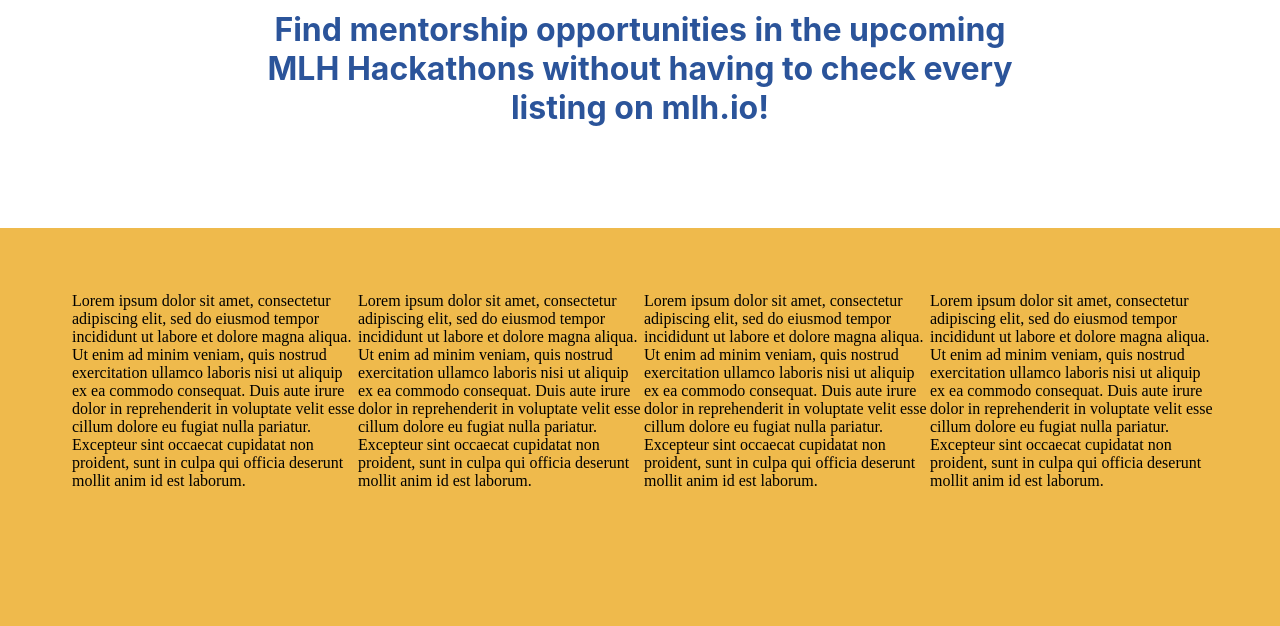
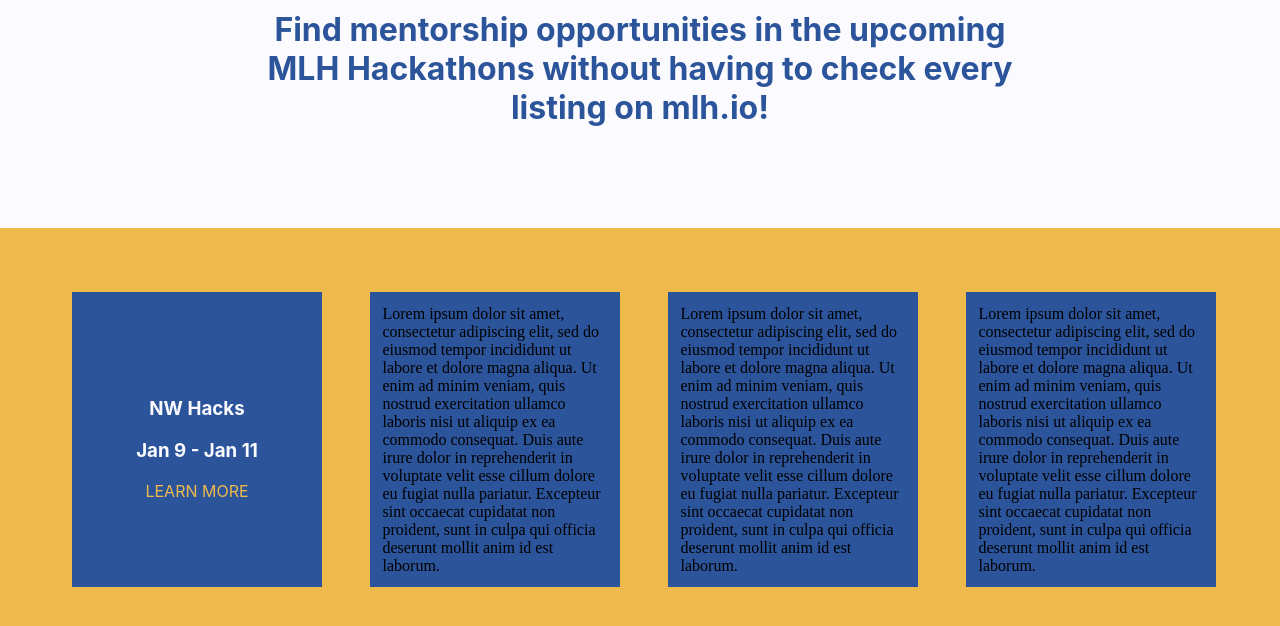
Before and after one commit to Akash2002/MLHMentorSearch, a plain HTML site: page index.html in a window 1280 px wide. Shown: the part 172-798 px from the top of the page. Drawn offline with Linux system fonts and the light colour scheme.

Commit message:
Finished basic grid flex layout

```diff
--- a/index.html
+++ b/index.html
@@ -13,8 +13,11 @@
             </div>
         </div>
         <div class = "bottom-half">
-            <div>
-                Lorem ipsum dolor sit amet, consectetur adipiscing elit, sed do eiusmod tempor incididunt ut labore et dolore magna aliqua. Ut enim ad minim veniam, quis nostrud exercitation ullamco laboris nisi ut aliquip ex ea commodo consequat. Duis aute irure dolor in reprehenderit in voluptate velit esse cillum dolore eu fugiat nulla pariatur. Excepteur sint occaecat cupidatat non proident, sunt in culpa qui officia deserunt mollit anim id est laborum.
+            <div class = "hack-information">
+                <strong> <h3> NW Hacks </h3>
+                    <h3> Jan 9 - Jan 11 </h3>
+                </strong>
+                <a href="#"> Learn More </a>
             </div>
             <div>
                 Lorem ipsum dolor sit amet, consectetur adipiscing elit, sed do eiusmod tempor incididunt ut labore et dolore magna aliqua. Ut enim ad minim veniam, quis nostrud exercitation ullamco laboris nisi ut aliquip ex ea commodo consequat. Duis aute irure dolor in reprehenderit in voluptate velit esse cillum dolore eu fugiat nulla pariatur. Excepteur sint occaecat cupidatat non proident, sunt in culpa qui officia deserunt mollit anim id est laborum.
--- a/style.css
+++ b/style.css
@@ -2,6 +2,21 @@
     font-family: Inter;
     src: url("fonts/Inter-Regular.ttf") format("ttf");
 }
+
+
+.top-half {
+    width: 100%;
+    height: 50%;
+    background-color: #FAFAFF;
+    position: absolute;
+    top: 0;
+    right: 0;
+    display: flex;
+    flex-direction: column;
+    justify-content: center;
+    align-items: center;
+}
+
 
 body {
     background-color: #EFBA4C;
@@ -21,25 +36,34 @@
     text-align: center;
 }
 
-.top-half {
-    width: 100%;
-    height: 50%;
-    background-color: #ffff;
-    position: absolute;
-    top: 0;
-    right: 0;
-    display: flex;
-    z-index: 0;
-    flex-direction: column;
-    justify-content: center;
-    align-items: center;
-}
-
 .bottom-half {
     display: grid;
     position: absolute;
     top: 50%;
     padding: 5%;
-    grid-template-columns: 1fr 1fr 1fr 1fr;
+    grid-template-columns: repeat(4, 1fr);
+    grid-auto-rows: minmax(100px, auto);
+    grid-gap: 3em;
     color: black
 }
+
+.bottom-half > div {
+    background-color: #2B549A;
+    padding: 5%;
+}
+
+.hack-information {
+    display: flex;
+    flex-direction: column;
+    justify-content: center;
+    align-items: center;
+    text-align: center;
+    font-family: Inter;
+    color: #FAFAFF;
+}
+
+a {
+    color:#EFBA4C;
+    text-transform: uppercase;
+    text-decoration: none;
+}
```
Also changed, not shown: script.js (added).
